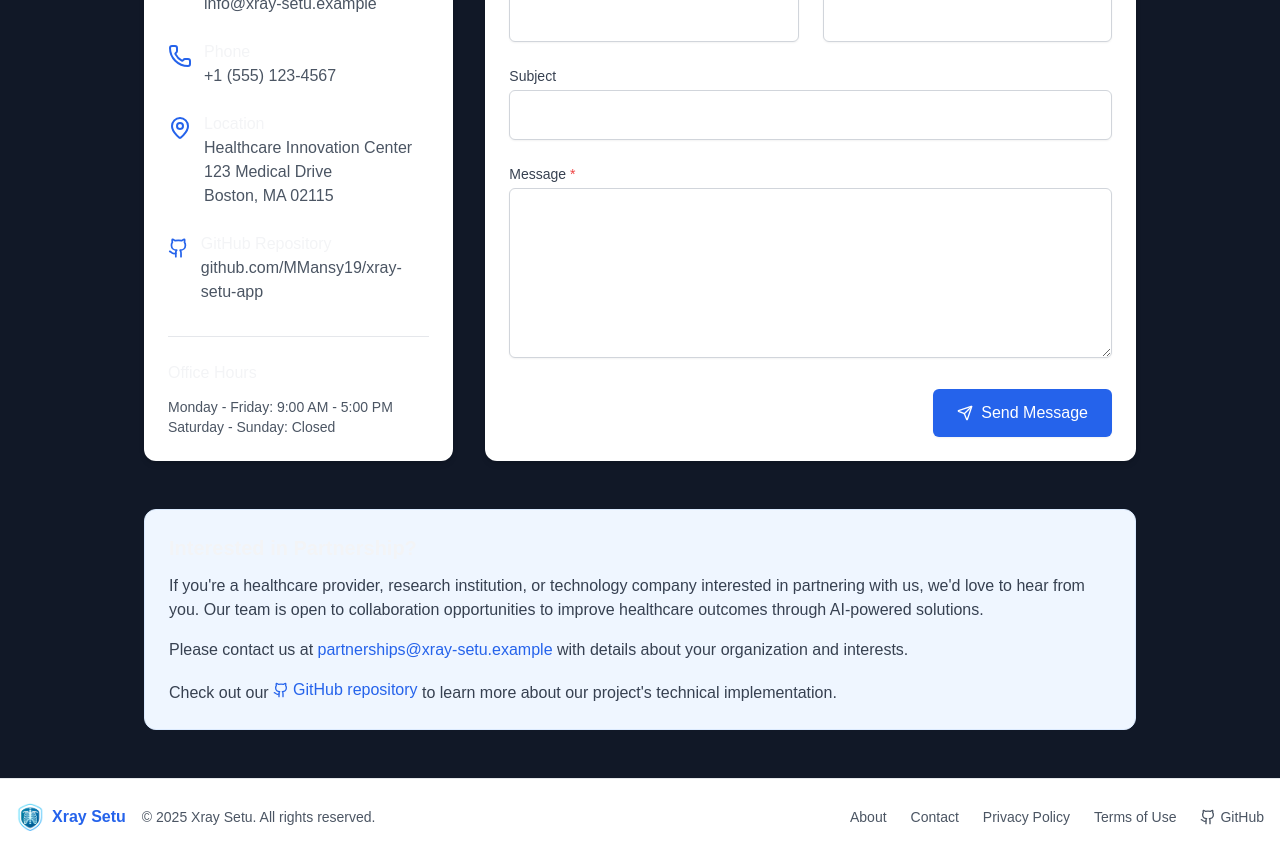
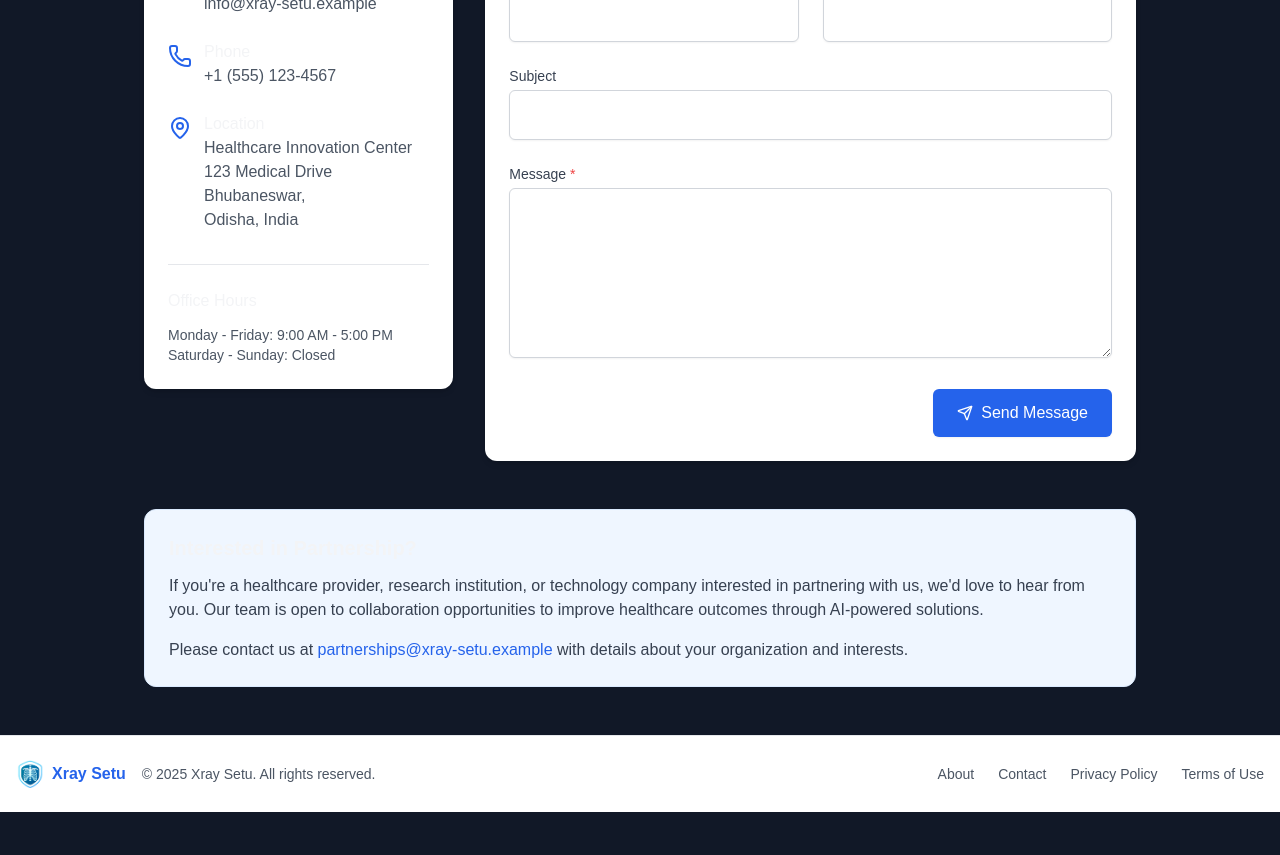
Before and after one commit to ankushsaha18/Xray-Setu, a Next.js app in the folder xraysetu/: page /contact in a window 1280 px wide. Shown: the part 380-1235 px from the top of the page. After the commit the page ends 1192 px from the top, so only its background shows below. Built offline with nearby package versions, Linux system fonts and the light colour scheme.

Commit message:
github logo remove

```diff
--- a/xraysetu/app/contact/page.tsx
+++ b/xraysetu/app/contact/page.tsx
@@ -96,22 +96,9 @@ export default function ContactPage() {
                   <p className="text-gray-600 dark:text-gray-400">
                     Healthcare Innovation Center<br />
                     123 Medical Drive<br />
-                    Boston, MA 02115
+                    Bhubaneswar,<br />
+                     Odisha, India
                   </p>
-                </div>
-              </li>
-              <li className="flex items-start">
-                <Github className="h-6 w-6 text-blue-600 dark:text-blue-400 mr-3 mt-1" />
-                <div>
-                  <p className="font-medium">GitHub Repository</p>
-                  <a
-                    href="https://github.com/MMansy19/xray-setu-app"
-                    target="_blank"
-                    rel="noopener noreferrer"
-                    className="text-gray-600 dark:text-gray-400 hover:text-blue-600 dark:hover:text-blue-400 transition-colors"
-                  >
-                    github.com/MMansy19/xray-setu-app
-                  </a>
                 </div>
               </li>
             </ul>
@@ -256,17 +243,7 @@ export default function ContactPage() {
           <p className="text-gray-700 dark:text-gray-300">
             Please contact us at <a href="mailto:partnerships@xray-setu.example" className="text-blue-600 dark:text-blue-400 hover:underline">partnerships@xray-setu.example</a> with details about your organization and interests.
           </p>
-          <p className="mt-4 text-gray-700 dark:text-gray-300">
-            Check out our <a
-              href="https://github.com/MMansy19/xray-setu-app"
-              target="_blank"
-              rel="noopener noreferrer"
-              className="text-blue-600 dark:text-blue-400 hover:underline flex items-center inline-flex"
-            >
-              <Github className="h-4 w-4 mr-1" />
-              GitHub repository
-            </a> to learn more about our project's technical implementation.
-          </p>
+
         </div>
       </div>
     </div>
--- a/xraysetu/components/ui/Footer.tsx
+++ b/xraysetu/components/ui/Footer.tsx
@@ -42,15 +42,7 @@ const Footer = () => {
             <a href="#" className="text-sm text-gray-600 dark:text-gray-400 hover:text-blue-600 dark:hover:text-blue-400 transition-colors">
               Terms of Use
             </a>
-            <a
-              href="https://github.com/MMansy19/cdss-xray-app"
-              target="_blank"
-              rel="noopener noreferrer"
-              className="flex items-center text-sm text-gray-600 dark:text-gray-400 hover:text-blue-600 dark:hover:text-blue-400 transition-colors"
-            >
-              <Github className="h-4 w-4 mr-1" />
-              GitHub
-            </a>
+
           </div>
         </div>
       </div>
```
Also changed, not shown: 2 other files (tests, documents, lock files or other folders).
